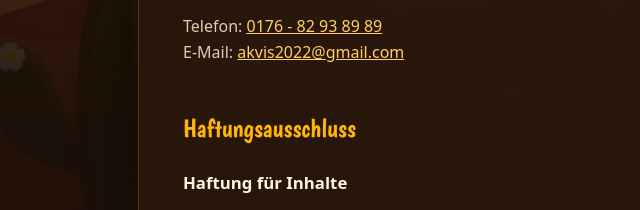
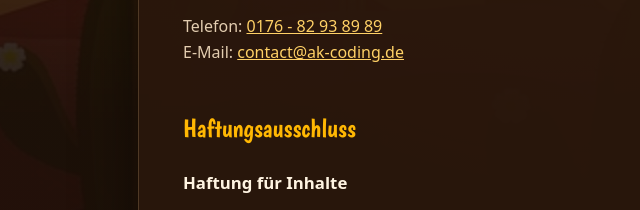
Before and after one commit to AkviS24/El-Pollo-Loco, a plain HTML site: page impressum.html in a window 1280 px wide. Shown: the part 479-689 px from the top of the page, 88-728 px from the left. Drawn offline with Linux system fonts and the light colour scheme.

Commit message:
fix: update legal notice email

```diff
--- a/impressum.html
+++ b/impressum.html
@@ -30,7 +30,7 @@
             <h2>Kontakt</h2>
             <p>
                 Telefon: <a href="tel:+4917682938989">0176 - 82 93 89 89</a><br>
-                E-Mail: <a href="mailto:akvis2022@gmail.com">akvis2022@gmail.com</a>
+                E-Mail: <a href="mailto:contact@ak-coding.de">contact@ak-coding.de</a>
             </p>
 
             <h2>Haftungsausschluss</h2>
```
